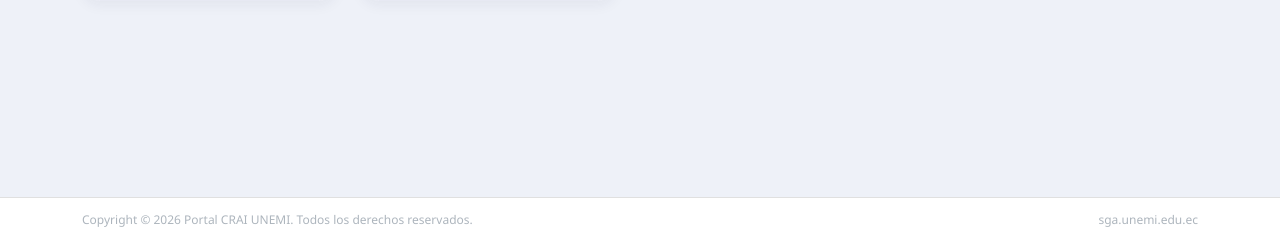
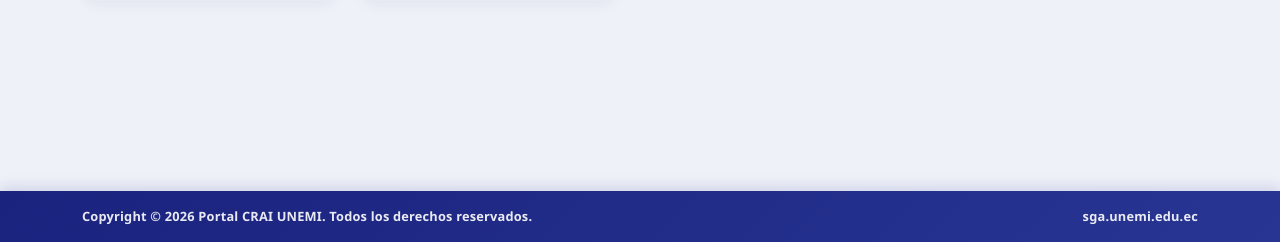
Before and after one commit to AnderProject/crai-chromebook-management, a Django app: page /prestamos/portal/ in a window 1280 px wide. Shown: the part 558-800 px from the top of the page. Run offline with Django 5.2, Linux system fonts and the light colour scheme; a user stored in the database is signed in; data comes from the database, SQL or seed files in the repository; some libraries are stand-ins or nearby versions.

Commit message:
style: footer del portal admin en indigo (legible) + barras de busqueda mas notorias en todas las plantillas
- portal-footer: fondo blanco/letras casi invisibles -> degradado indigo con texto blanco
- .filtro-input (inventario/historial/monitoreo) y .up-buscador (dashboard) al estilo del
  buscador de mantenimiento: borde marcado, sombra, icono indigo, texto en negrita

Co-Authored-By: Claude Opus 4.8 <noreply@anthropic.com>

```diff
--- a/static/css/base.css
+++ b/static/css/base.css
@@ -610,26 +610,31 @@ input[type="time"]::-webkit-calendar-picker-indicator:hover {
 .filtro-icono {
     position: absolute;
     left: 0.9rem;
-    color: #9aa5b1;
+    color: #1a237e;
     font-size: 0.95rem;
     pointer-events: none;
 }
 
 .filtro-input {
     width: 100%;
-    border: 1px solid #e3e8ef;
+    border: 1.5px solid #c3cbe4;
     border-radius: 12px;
     padding: 0.55rem 1rem 0.55rem 2.4rem;
     font-size: 0.88rem;
-    background: #fafbff;
+    font-weight: 600;
+    color: #2b2f4a;
+    background: #fff;
+    box-shadow: 0 3px 10px rgba(26, 35, 126, 0.08);
     transition: border-color 0.2s, box-shadow 0.2s, background 0.2s;
 }
+.filtro-input::placeholder { color: #8a90a8; font-weight: 500; }
+.filtro-input:hover { border-color: #9aa6d3; }
 
 .filtro-input:focus {
     outline: none;
     border-color: var(--primario);
     background: #fff;
-    box-shadow: 0 0 0 4px rgba(26, 35, 126, 0.1);
+    box-shadow: 0 0 0 4px rgba(26, 35, 126, 0.14);
 }
 
 .filtro-select-wrap {
--- a/static/css/portal.css
+++ b/static/css/portal.css
@@ -325,15 +325,18 @@
 
 /* ---------- Footer ---------- */
 .portal-footer {
-    background: #fff;
-    border-top: 1px solid #e0e0e0;
-    padding: 0.8rem 0;
+    background: linear-gradient(135deg, #1a237e 0%, #283593 100%);
+    border-top: none;
+    padding: 1rem 0;
     margin-top: auto;
+    box-shadow: 0 -2px 14px rgba(26, 35, 126, 0.18);
 }
 
 .texto-footer {
-    color: #adb5bd;
-    font-size: 0.75rem;
+    color: rgba(255, 255, 255, 0.9);
+    font-size: 0.8rem;
+    font-weight: 600;
+    letter-spacing: 0.2px;
 }
 
 .texto-oscuro { color: #212529; }
```
Also changed, not shown: static/css/dashboard.css (+11 -8 lines).
